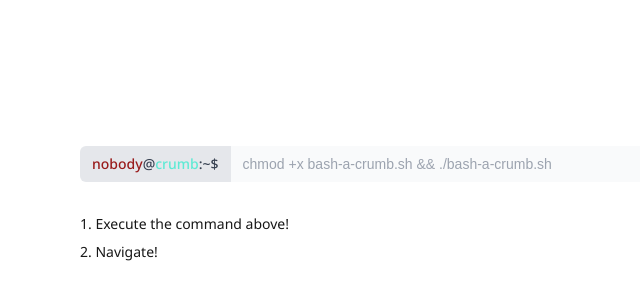
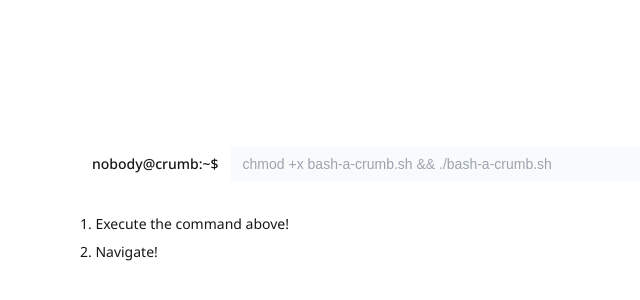
Before and after one commit to mfwolffe/crumb, a Next.js app: page / in a window 1280 px wide. Shown: the part 180-480 px from the top of the page, without its empty margins (0-640 px from the left). Built offline with nearby package versions, Linux system fonts and the light colour scheme; a web font is replaced by a local one.

Commit message:
use prompt from new config

```diff
--- a/src/components/ShellNav/ShellNav.tsx
+++ b/src/components/ShellNav/ShellNav.tsx
@@ -1,7 +1,14 @@
 
+
+// TODO @mfwolffe
 import * as fonts from '@/utils/fonts'
 import React, { useState } from 'react';
-import styles from './ShellNav.module.css'
+
+import { useBashContext } from '@/context/BashContext';
+
+
+import { PS1 } from '@/context/config';
+
 
 interface Props {
   label?: string;
@@ -21,13 +28,17 @@ const ShellNav: React.FC<Props> = ({ label, placeholder, value, onChange }) => {
     }
   };
 
+
+  const { state } = useBashContext();
+
+
   return (
     <div className="relative w-3/4">
       {label && <label className="block mb-2 text-sm font-medium text-gray-900 dark:text-white">{label}</label>}
       <div className="flex">
-        <span className="inline-block px-3 py-2 text-sm font-medium text-gray-700 bg-gray-200 dark:bg-gray-700 dark:text-gray-300 rounded-l-md">
-          <span className='text-red-800'>nobody</span>@<span className='text-teal-300'>crumb</span>:~$
-        </span>
+
+        <PS1 />
+
         <input
           id='cliPrompt'
           type="text"
```
